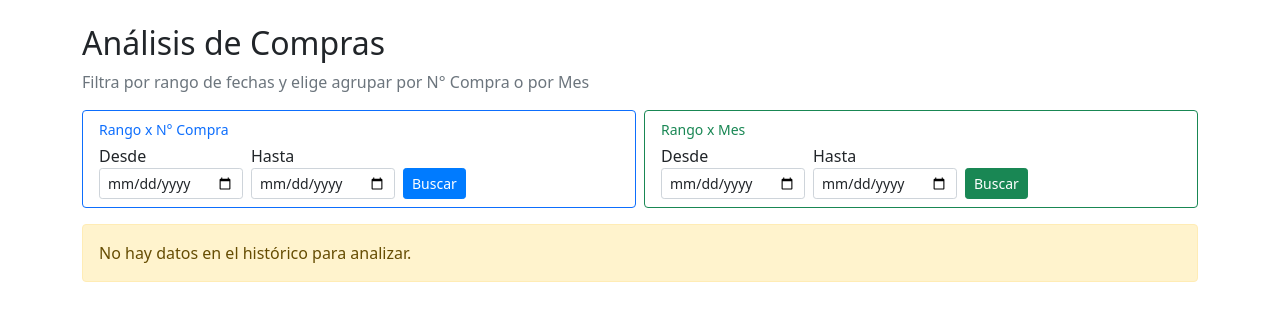
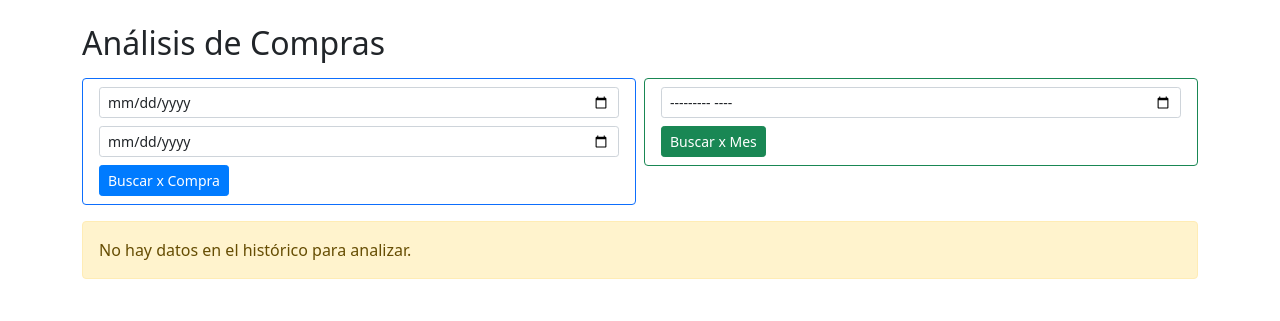
Before and after one commit to ecanar/AppMontebello, a Flask app: page /analisis in a window 1280 px wide. Shown: the part 80-401 px from the top of the page. Run offline with Flask 3, Linux system fonts and the light colour scheme; a user stored in the database is signed in; data that the repository does not hold is empty; some libraries are stand-ins or nearby versions.

Commit message:
feat: limpiar labels filtros analisis, filtro mes con selector de mes

```diff
--- a/app.py
+++ b/app.py
@@ -8,6 +8,7 @@ from datetime import datetime, timezone, timedelta
 import os
 import json
 from collections import defaultdict
+import calendar
 from io import BytesIO
 from dotenv import load_dotenv
 from openai import OpenAI
@@ -978,24 +979,35 @@ def analisis():
 
     fec_ini_str = request.args.get('fec_ini', '').strip()
     fec_fin_str = request.args.get('fec_fin', '').strip()
+    mes_str     = request.args.get('mes', '').strip()
     modo = request.args.get('modo', 'compra')
     if modo not in ('compra', 'mes'):
         modo = 'compra'
-    try:
-        fec_ini = datetime.strptime(fec_ini_str, '%Y-%m-%d').date() if fec_ini_str else None
-    except ValueError:
-        fec_ini = None; fec_ini_str = ''
-    try:
-        fec_fin = datetime.strptime(fec_fin_str, '%Y-%m-%d').date() if fec_fin_str else None
-    except ValueError:
-        fec_fin = None; fec_fin_str = ''
+
+    fec_ini = fec_fin = None
+    if modo == 'compra':
+        try:
+            fec_ini = datetime.strptime(fec_ini_str, '%Y-%m-%d').date() if fec_ini_str else None
+        except ValueError:
+            fec_ini = None; fec_ini_str = ''
+        try:
+            fec_fin = datetime.strptime(fec_fin_str, '%Y-%m-%d').date() if fec_fin_str else None
+        except ValueError:
+            fec_fin = None; fec_fin_str = ''
+    elif modo == 'mes' and mes_str:
+        try:
+            yr, mn = int(mes_str[:4]), int(mes_str[5:7])
+            fec_ini = datetime(yr, mn, 1).date()
+            fec_fin = datetime(yr, mn, calendar.monthrange(yr, mn)[1]).date()
+        except (ValueError, IndexError):
+            mes_str = ''
 
     todos = HistoricoCompra.query.order_by(HistoricoCompra.Fec_Comp).all()
     registros = [r for r in todos
                  if (fec_ini is None or r.Fec_Comp >= fec_ini)
                  and (fec_fin is None or r.Fec_Comp <= fec_fin)]
 
-    extra = dict(active_mode=modo, fec_ini_val=fec_ini_str, fec_fin_val=fec_fin_str)
+    extra = dict(active_mode=modo, fec_ini_val=fec_ini_str, fec_fin_val=fec_fin_str, mes_val=mes_str)
     empty = dict(sin_datos=True, total_gasto=0, n_semanas=0, n_productos=0,
                  n_proveedores=0, n_compras=0,
                  data_compra='{}', data_semana='{}', data_mes='{}',
@@ -1096,6 +1108,7 @@ def analisis():
         active_mode=modo,
         fec_ini_val=fec_ini_str,
         fec_fin_val=fec_fin_str,
+        mes_val=mes_str,
     )
 
 
--- a/templates/analisis.html
+++ b/templates/analisis.html
@@ -6,7 +6,6 @@
 <div class="row mb-2">
     <div class="col">
         <h2>Análisis de Compras</h2>
-        <p class="text-muted mb-2">Filtra por rango de fechas y elige agrupar por N° Compra o por Mes</p>
     </div>
 </div>
 
@@ -15,23 +14,14 @@
     <div class="col-md-6">
         <div class="card border-primary">
             <div class="card-body py-2">
-                <div class="fw-semibold text-primary small mb-1">Rango x N° Compra</div>
-                <form method="GET" action="{{ url_for('analisis') }}" class="d-flex flex-wrap gap-2 align-items-end">
+                <form method="GET" action="{{ url_for('analisis') }}" class="d-flex flex-wrap gap-2 align-items-center">
                     <input type="hidden" name="modo" value="compra">
-                    <div>
-                        <label class="form-label form-label-sm mb-0">Desde</label>
-                        <input type="date" name="fec_ini" class="form-control form-control-sm"
-                            value="{{ fec_ini_val if active_mode == 'compra' else '' }}">
-                    </div>
-                    <div>
-                        <label class="form-label form-label-sm mb-0">Hasta</label>
-                        <input type="date" name="fec_fin" class="form-control form-control-sm"
-                            value="{{ fec_fin_val if active_mode == 'compra' else '' }}">
-                    </div>
-                    <div class="d-flex gap-1 align-items-end">
-                        <button type="submit" class="btn btn-sm btn-primary">Buscar</button>
-                        {% if active_mode == 'compra' and fec_ini_val %}<a href="{{ url_for('analisis') }}" class="btn btn-sm btn-outline-secondary">✕</a>{% endif %}
-                    </div>
+                    <input type="date" name="fec_ini" class="form-control form-control-sm"
+                        value="{{ fec_ini_val if active_mode == 'compra' else '' }}">
+                    <input type="date" name="fec_fin" class="form-control form-control-sm"
+                        value="{{ fec_fin_val if active_mode == 'compra' else '' }}">
+                    <button type="submit" class="btn btn-sm btn-primary">Buscar x Compra</button>
+                    {% if active_mode == 'compra' and fec_ini_val %}<a href="{{ url_for('analisis') }}" class="btn btn-sm btn-outline-secondary">✕</a>{% endif %}
                 </form>
             </div>
         </div>
@@ -39,23 +29,12 @@
     <div class="col-md-6">
         <div class="card border-success">
             <div class="card-body py-2">
-                <div class="fw-semibold text-success small mb-1">Rango x Mes</div>
-                <form method="GET" action="{{ url_for('analisis') }}" class="d-flex flex-wrap gap-2 align-items-end">
+                <form method="GET" action="{{ url_for('analisis') }}" class="d-flex flex-wrap gap-2 align-items-center">
                     <input type="hidden" name="modo" value="mes">
-                    <div>
-                        <label class="form-label form-label-sm mb-0">Desde</label>
-                        <input type="date" name="fec_ini" class="form-control form-control-sm"
-                            value="{{ fec_ini_val if active_mode == 'mes' else '' }}">
-                    </div>
-                    <div>
-                        <label class="form-label form-label-sm mb-0">Hasta</label>
-                        <input type="date" name="fec_fin" class="form-control form-control-sm"
-                            value="{{ fec_fin_val if active_mode == 'mes' else '' }}">
-                    </div>
-                    <div class="d-flex gap-1 align-items-end">
-                        <button type="submit" class="btn btn-sm btn-success">Buscar</button>
-                        {% if active_mode == 'mes' and fec_ini_val %}<a href="{{ url_for('analisis') }}" class="btn btn-sm btn-outline-secondary">✕</a>{% endif %}
-                    </div>
+                    <input type="month" name="mes" class="form-control form-control-sm"
+                        value="{{ mes_val if active_mode == 'mes' else '' }}">
+                    <button type="submit" class="btn btn-sm btn-success">Buscar x Mes</button>
+                    {% if active_mode == 'mes' and mes_val %}<a href="{{ url_for('analisis') }}" class="btn btn-sm btn-outline-secondary">✕</a>{% endif %}
                 </form>
             </div>
         </div>
```
